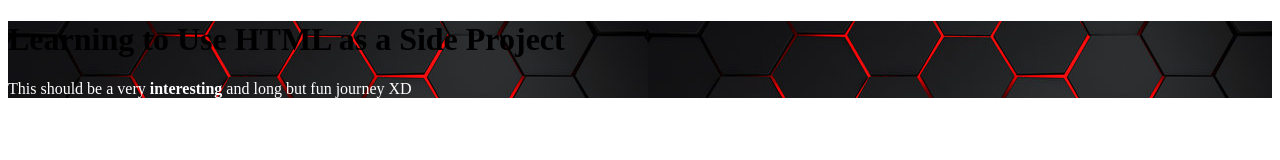
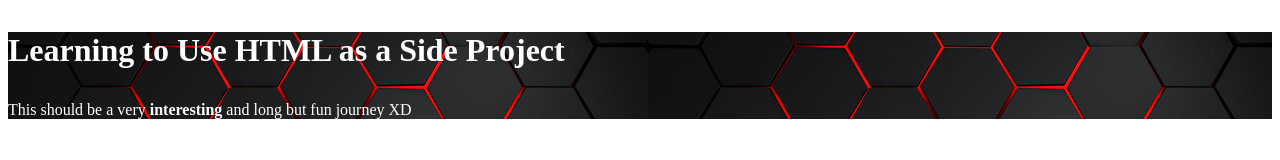
Before and after one commit to Quick07/Netflix_Chooser, a plain HTML site: page index.html in a window 1280 px wide. Drawn offline with Linux system fonts and the light colour scheme.

Commit message:
Update index.html

```diff
--- a/index.html
+++ b/index.html
@@ -6,7 +6,7 @@
 </head>
 <body>
 <div style="background-image: url('Red Background.jpg');">
-<h1>Learning to Use HTML as a Side Project</h1>
+  <h1><p style="color:white">Learning to Use HTML as a Side Project</p></h1>
 <p style="color:white"> This should be a very <strong>interesting</strong> and long but fun journey XD</p>
 </body>
 </html>
```
